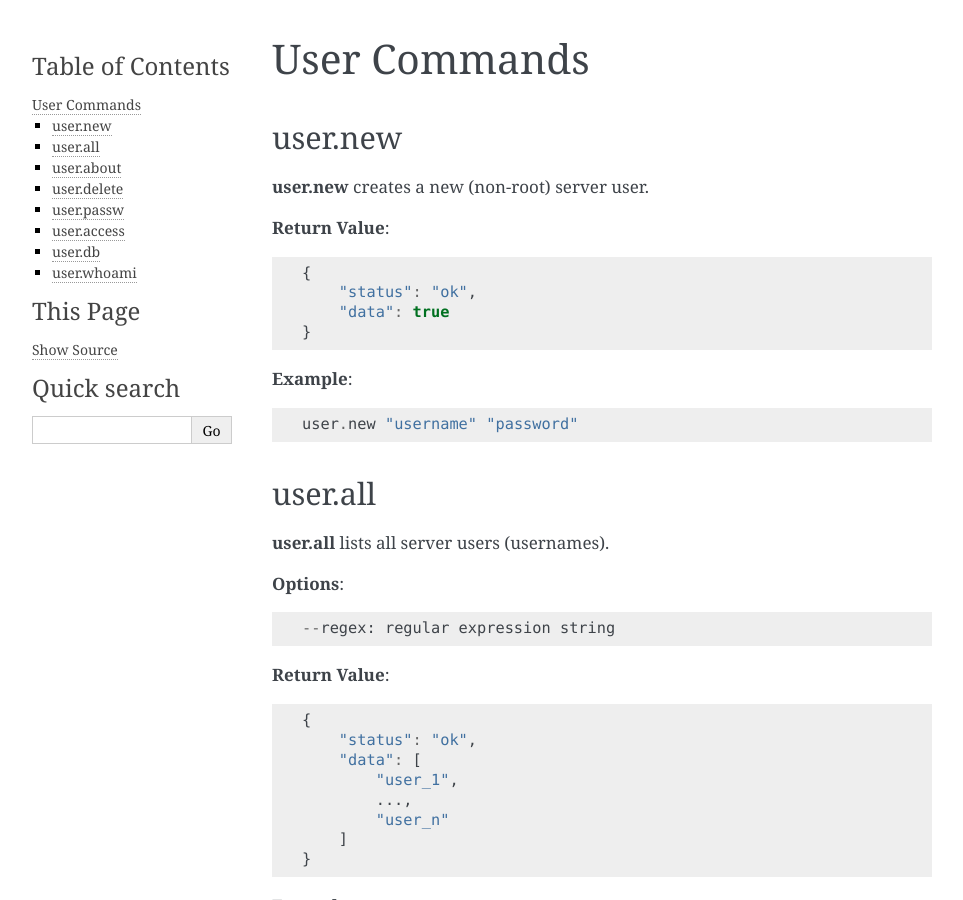
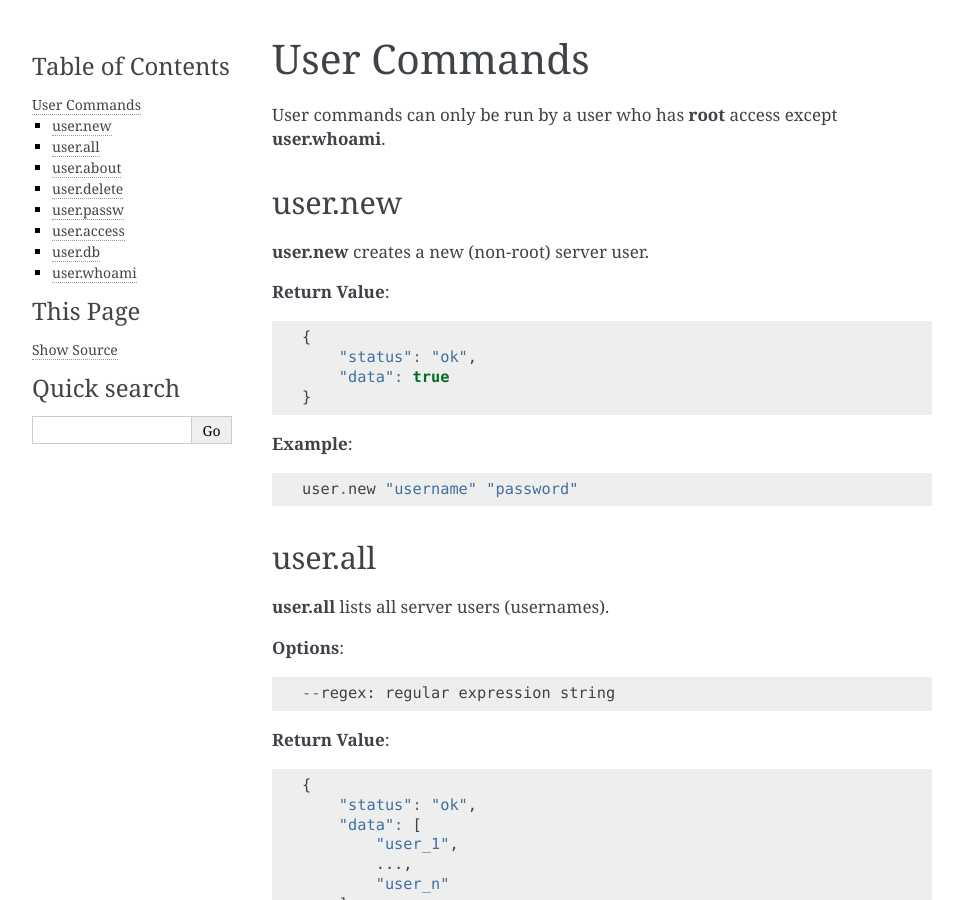
Before and after one commit to johnwilson/bytengine_docs, a Sphinx documentation site: the page built from docs/cmduser.rst, in a window 1280 px wide and 900 px high. Shown: the whole window, without its empty margins (148-1111 px from the left). Built offline with Sphinx 7.4.7, drawn with Linux system fonts in a browser that asks for light colours.

Commit message:
updated user commands

```diff
--- a/docs/cmduser.rst
+++ b/docs/cmduser.rst
@@ -2,6 +2,8 @@
 
 User Commands
 =============
+
+User commands can only be run by a user who has **root** access except **user.whoami**.
 
 user.new
 --------
```
